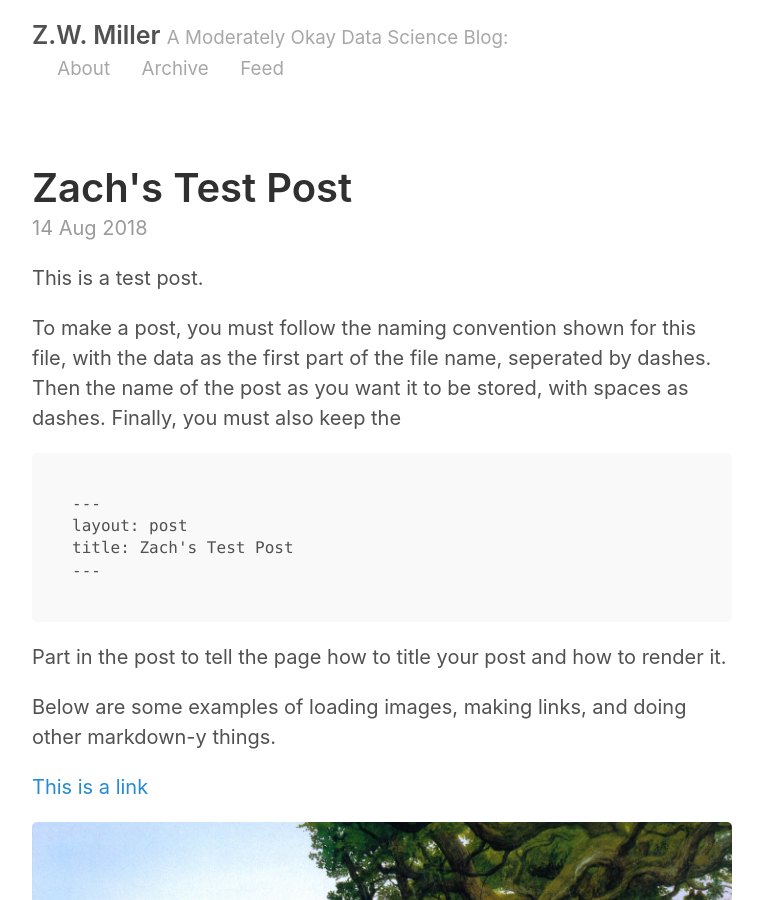
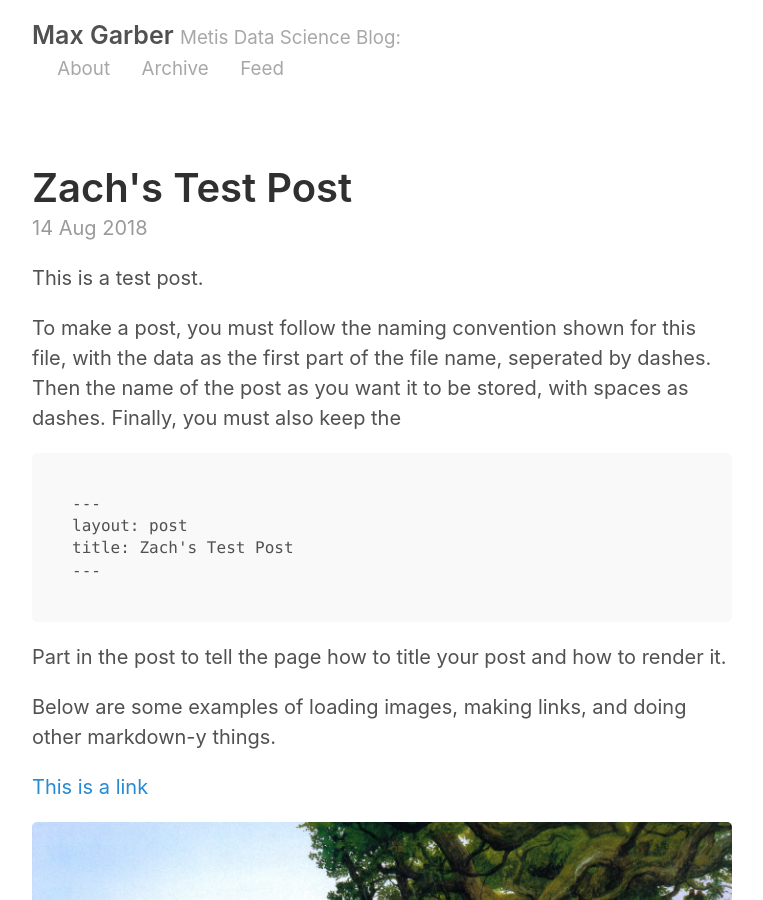
Before and after one commit to bubblebooy/bubblebooy.github.io, a Jekyll site: the page built from index.html, in a window 1280 px wide and 900 px high. Shown: the whole window, without its empty margins (258-1021 px from the left). Built offline with Jekyll 4.4.1, drawn with Linux system fonts in a browser that asks for light colours; the list of posts is cut into pages by our own code.

Commit message:
Update _config.yml

```diff
--- a/_config.yml
+++ b/_config.yml
@@ -2,9 +2,9 @@
 permalink:           pretty
 
 # Setup
-title:               Z.W. Miller
-tagline:             A Moderately Okay Data Science Blog
-url:                 http://zwmiller.github.io
+title:               Max Garber
+tagline:             Metis Data Science Blog
+url:                 http://bubblebooy.github.io
 paginate:            2
 baseurl:             ""
 
@@ -17,14 +17,14 @@ sass:
 
 # About/contact
 author:
-  name:              Zach Miller
-  url:               https://twitter.com/zaglamir
-  email:             zach@thisismetis.com
+  name:              Max Garber
+  url:               https://bubblebooy.github.io/max-garber-website
+  #email:             zach@thisismetis.com
 
 # Custom vars
 version:             2.0.0
 github:
-  repo:              https://github.com/zwmiller
+  repo:              https://github.com/bubblebooy
 
 # Gems
 gems:
```
